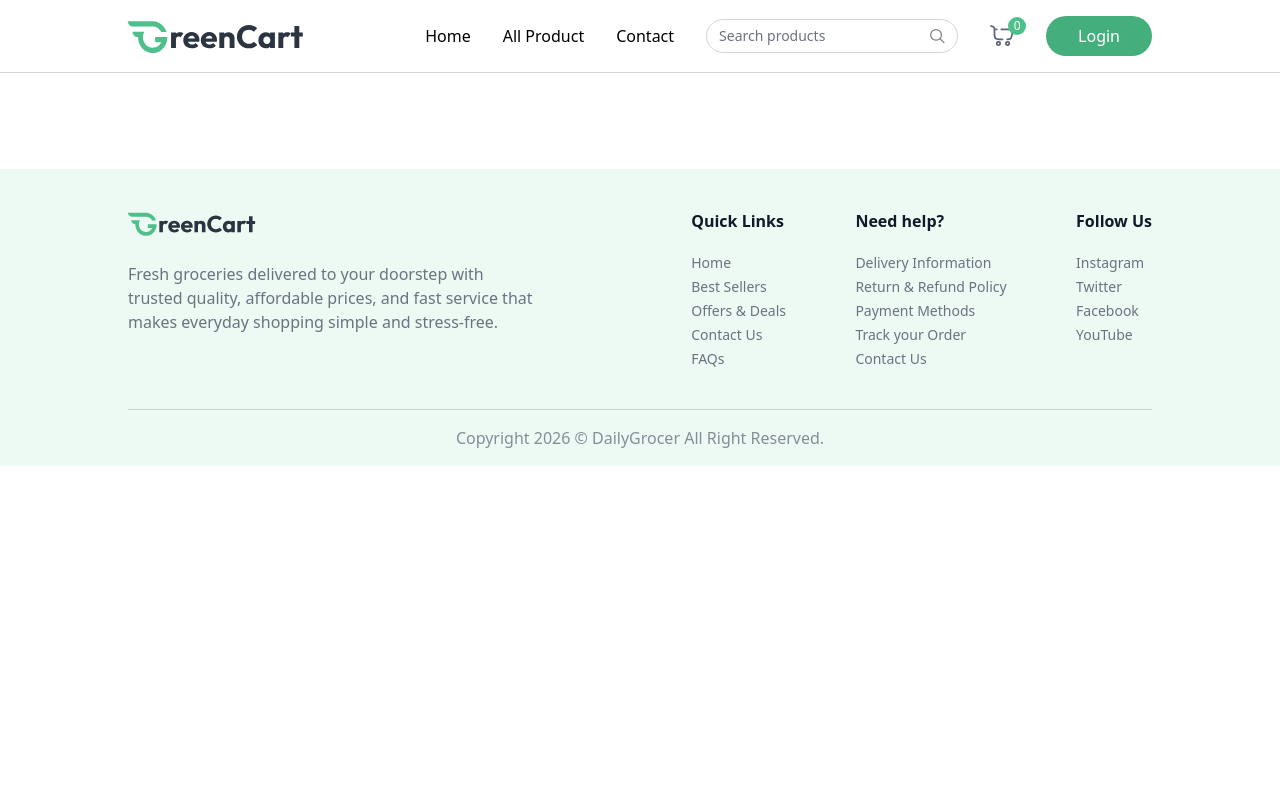
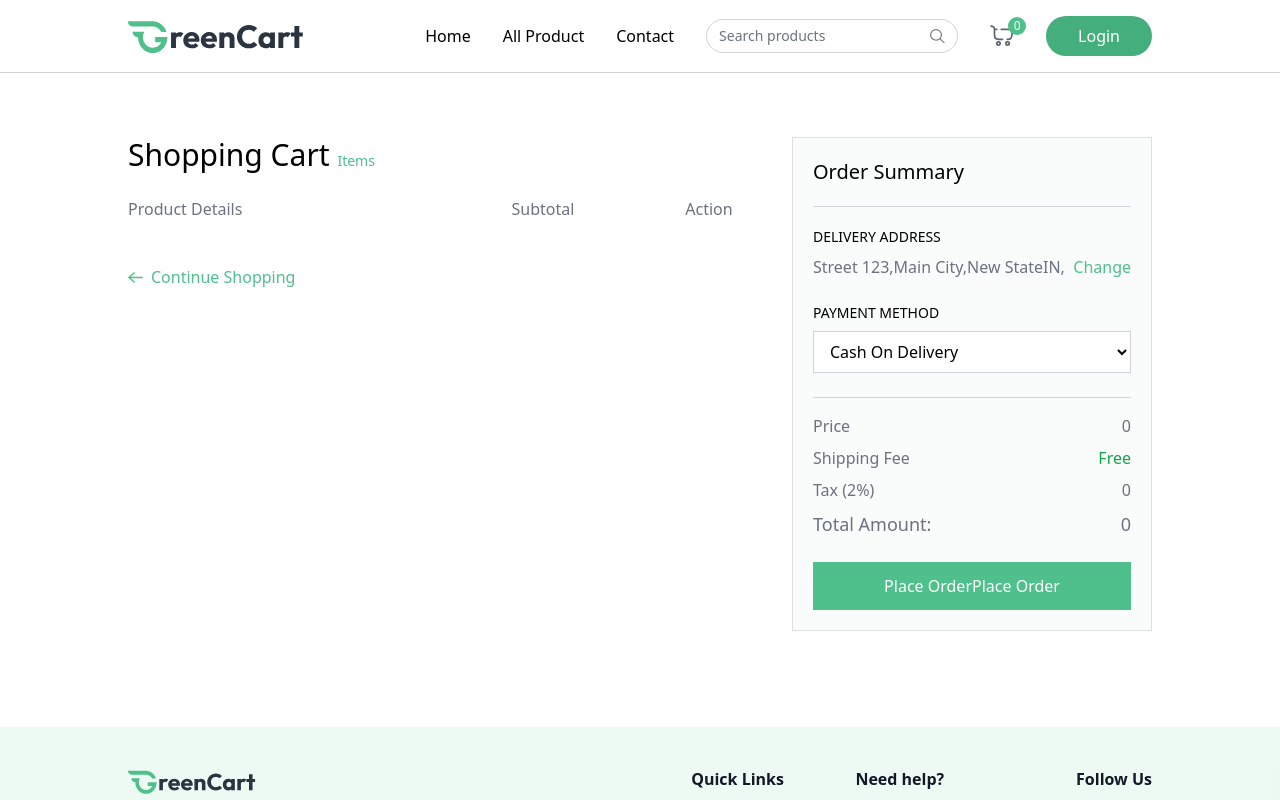
Before and after one commit to sumanthkulal/DailyGrocer, a React (Vite) app in the folder client/: page /cart in a window 1280 px wide. Shown: the top 800 px of the page. Built offline with nearby package versions, Linux system fonts and the light colour scheme.

Commit message:
implemented cart page

```diff
--- a/client/src/App.jsx
+++ b/client/src/App.jsx
@@ -9,6 +9,7 @@ import Login from './components/Login'
 import AllProducts from './pages/AllProducts'
 import ProductCatgory from './pages/ProductCatgory'
 import ProductDetails from './pages/ProductDetails'
+import Cart from './pages/Cart'
 
 const App = () => {
   const isSellerPath=useLocation().pathname.includes("seller")
@@ -26,6 +27,7 @@ const App = () => {
           <Route path='/products' element={<AllProducts/>}/>
           <Route path='/products/:category' element={<ProductCatgory/>}/>
           <Route path='/products/:category/:id' element={<ProductDetails/>}/>
+          <Route path='/cart' element={<Cart/>}/>
         </Routes>
 
       </div>
--- /dev/null
+++ b/client/src/pages/Cart.jsx
@@ -0,0 +1,147 @@
+import { useEffect, useState } from "react";
+import { useAppContext } from "../context/AppContext";
+import { assets, dummyAddress } from "../assets/assets";
+
+const Cart = () => {
+    const {products,currency,cartItems,removeFromCart,getCartCount,updateCartItem,navigate,getCartAmount}=useAppContext();
+
+    const [cartArray,setCartArray]=useState([])
+    const [addresses,setAddresses]=useState(dummyAddress)
+    const [showAddress, setShowAddress] =useState(false)
+    const [selectedAdress,setSelectedAdress]=useState(dummyAddress[0])
+    const [paymentOption,setPaymentOption]=useState("COD")
+
+    const getCart=()=>{
+        let tempArray=[]
+
+        for(const key in cartItems)
+        {
+            const product=products.find((item)=>item._id===key)
+            product.quantity=cartItems[key]
+            tempArray.push(product)
+        }
+        setCartArray(tempArray)
+    }
+
+    const placeOrder = async ()=>{
+
+    }
+    useEffect(()=>{
+        if(products.length>0  && cartItems)
+        {
+            getCart();
+        }
+    },[products,cartItems])
+
+
+
+    return products.length>0  && cartItems  ? (
+        <div className="flex flex-col md:flex-row mt-16">
+            <div className='flex-1 max-w-4xl'>
+                <h1 className="text-3xl font-medium mb-6">
+                    Shopping Cart <span className="text-sm text-primary">{getCartCount}Items</span>
+                </h1>
+
+                <div className="grid grid-cols-[2fr_1fr_1fr] text-gray-500 text-base font-medium pb-3">
+                    <p className="text-left">Product Details</p>
+                    <p className="text-center">Subtotal</p>
+                    <p className="text-center">Action</p>
+                </div>
+
+                {cartArray.map((product, index) => (
+                    <div key={index} className="grid grid-cols-[2fr_1fr_1fr] text-gray-500 items-center text-sm md:text-base font-medium pt-3">
+                        <div className="flex items-center md:gap-6 gap-3">
+                            <div onClick={()=>{
+                                navigate(`/products/${product.catgory.toLowerCase()}/${product._id}`);
+                                scrollTo(0,0)
+                            }} className="cursor-pointer w-24 h-24 flex items-center justify-center border border-gray-300 rounded overflow-hidden">
+                                <img className="max-w-full h-full object-cover" src={product.image[0]} alt={product.name} />
+                            </div>
+                            <div>
+                                <p className="hidden md:block font-semibold">{product.name}</p>
+                                <div className="font-normal text-gray-500/70">
+                                    <p>Weight: <span>{product.weight || "N/A"}</span></p>
+                                    <div className='flex items-center'>
+                                        <p>Qty:</p>
+                                        <select onChange={e=>updateCartItem(product._id,Number(e.target.value))} value={cartItems[product._id]} className='outline-none'>
+                                            {Array(cartItems[product._id]>9 ? cartItems[product._id] : 9 ).fill('').map((_, index) => (
+                                                <option key={index} value={index + 1}>{index + 1}</option>
+                                            ))}
+                                        </select>
+                                    </div>
+                                </div>
+                            </div>
+                        </div>
+                        <p className="text-center">{currency}{product.offerPrice * product.quantity}</p>
+                        <button onClick={()=>{removeFromCart(product._id)}} className="cursor-pointer mx-auto">
+                           <img src={assets.remove_icon} alt="remove" className="inline-block w-6 h-6" />
+                        </button>
+                    </div>)
+                )}
+
+                <button onClick={ ()=>{
+                    navigate('/products');scrollTo(0,0);
+                }} className="group cursor-pointer flex items-center mt-8 gap-2 text-primary font-medium">
+                   <img src={assets.arrow_right_icon_colored} alt="arrow" className="group-hover:-translate-x-1 transition"/>
+                    Continue Shopping
+                </button>
+
+            </div>
+
+            <div className="max-w-[360px] w-full bg-gray-100/40 p-5 max-md:mt-16 border border-gray-300/70">
+                <h2 className="text-xl md:text-xl font-medium">Order Summary</h2>
+                <hr className="border-gray-300 my-5" />
+
+                <div className="mb-6">
+                    <p className="text-sm font-medium uppercase">Delivery Address</p>
+                    <div className="relative flex justify-between items-start mt-2">
+                        <p className="text-gray-500">{selectedAdress ? `${selectedAdress.street},${selectedAdress.city},${selectedAdress.state}${selectedAdress.country},` : "No address found"} </p>
+                        <button onClick={() => setShowAddress(!showAddress)} className="text-primary hover:underline cursor-pointer">
+                            Change
+                        </button>
+                        {showAddress && (
+                            <div className="absolute top-12 py-1 bg-white border border-gray-300 text-sm w-full">
+                               { addresses.map((address,index)=>(<p onClick={() => {setAddresses(address); setShowAddress(false)}} className="text-gray-500 p-2 hover:bg-gray-100">
+                                    {address.street},{address.city},{address.state},{address.country}
+                                </p>)) }
+                                <p onClick={() => navigate("/add-adress")} className="text-primary text-center cursor-pointer p-2 hover:bg-primary/10">
+                                    Add address
+                                </p>
+                            </div>
+                        )}
+                    </div>
+
+                    <p className="text-sm font-medium uppercase mt-6">Payment Method</p>
+
+                    <select onChange={e =>setPaymentOption(e.target.value)} className="w-full border border-gray-300 bg-white px-3 py-2 mt-2 outline-none">
+                        <option value="COD">Cash On Delivery</option>
+                        <option value="Online">Online Payment</option>
+                    </select>
+                </div>
+
+                <hr className="border-gray-300" />
+
+                <div className="text-gray-500 mt-4 space-y-2">
+                    <p className="flex justify-between">
+                        <span>Price</span><span>{currency}{getCartAmount()}</span>
+                    </p>
+                    <p className="flex justify-between">
+                        <span>Shipping Fee</span><span className="text-green-600">Free</span>
+                    </p>
+                    <p className="flex justify-between">
+                        <span>Tax (2%)</span><span>{currency}{getCartAmount()*2/100}</span>
+                    </p>
+                    <p className="flex justify-between text-lg font-medium mt-3">
+                        <span>Total Amount:</span><span>{currency}{getCartAmount()+getCartAmount()*2/100}</span>
+                    </p>
+                </div>
+
+                <button onClick={placeOrder} className="w-full py-3 mt-6 cursor-pointer bg-primary text-white font-medium hover:bg-primary transition">
+                    {paymentOption==="COD" ? "Place Order" : "Proceed to Checkout"}Place Order
+                </button>
+            </div>
+        </div>
+    ) : null
+}
+
+export default Cart;
```
